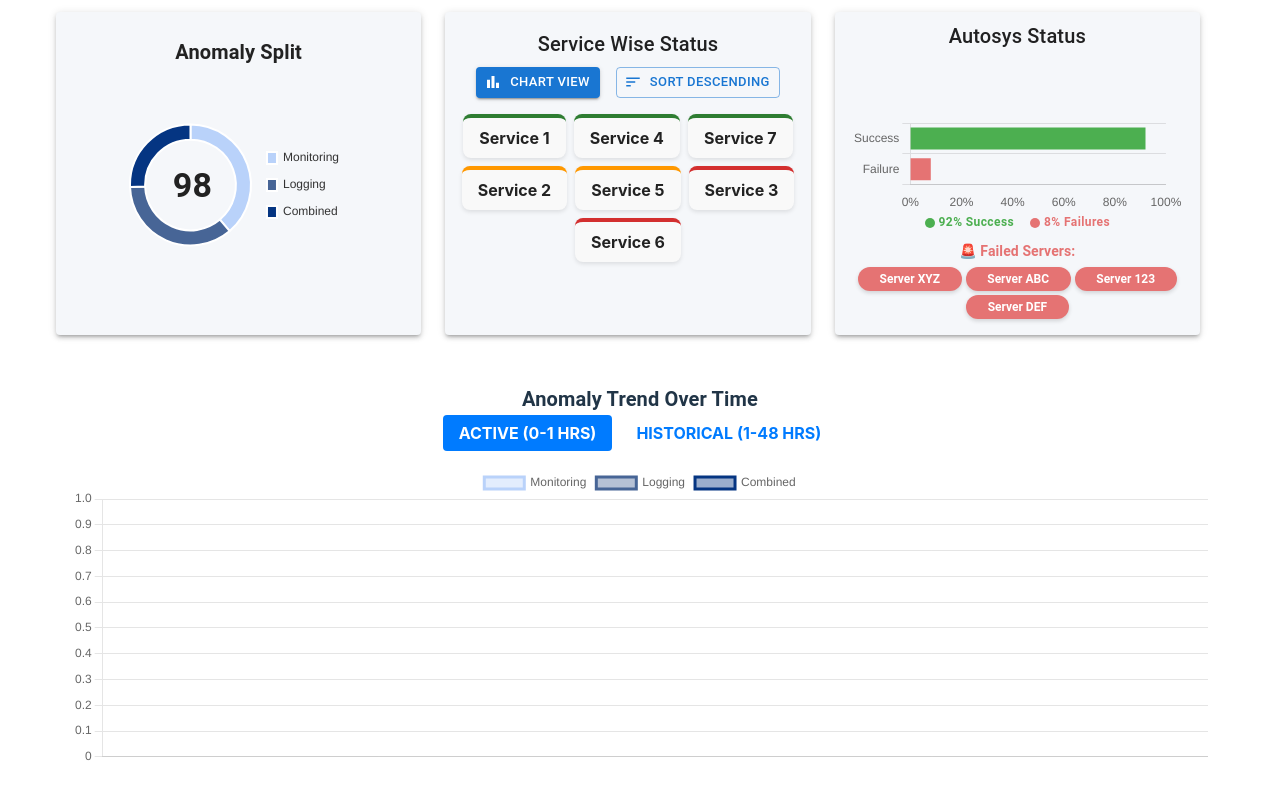
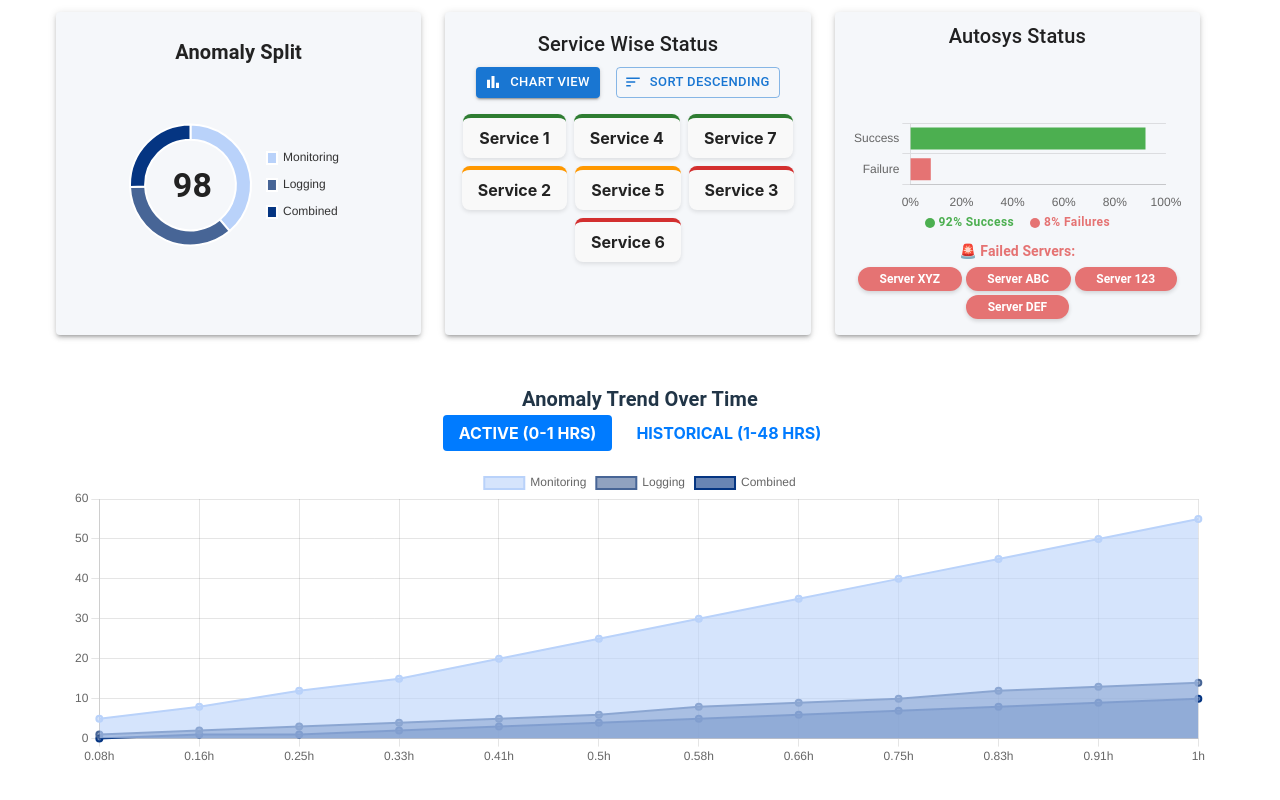
Before and after one commit to anupam268/New-UI, a React (Vite) app in the folder dashboard-new/: page / in a window 1280 px wide. Shown: the part 276-1076 px from the top of the page. Built offline with nearby package versions, Linux system fonts and the light colour scheme.

Commit message:
activeView data loading

```diff
--- a/dashboard-new/src/AnomalyTrendChart.jsx
+++ b/dashboard-new/src/AnomalyTrendChart.jsx
@@ -12,61 +12,49 @@ const themeColors = {
     combined: "#053582",
 };
 
-const getFilteredData = (view) => {
-  return data.anomalyDetails.filter((item) => {
-    if (view === "active") {
-      return item.time <= 1 && item.time % (5 / 60) === 0; // ✅ Every 5 minutes for active alerts
-    } else {
-      return item.time > 1 && item.time % 1 === 0; // ✅ Every 1 hour for historical
-    }
-  });
-};
-console.log({getFilteredData})
-
 const AnomalyTrendChart = () => {
     const [activeView, setActiveView] = useState("active"); // "active" or "historical"
     const [selectedPoint, setSelectedPoint] = useState(null);
     const [modalOpen, setModalOpen] = useState(false);
+    // ✅ Fixing the Active Data Filter (0-1 Hrs)
+    const activeData = data.anomalyDetails.filter((item) => item.time >= 0 && item.time <= 1);
 
+    // ✅ Fixing the Historical Data Filter (1-48 Hrs)
+    const historicalData = data.anomalyDetails.filter((item) => item.time > 1 && item.time <= 48);
 
-  // ✅ Filter Data Based on Selected View
-  const filteredData = getFilteredData(activeView);
+    // ✅ Ensure the correct data is passed to the chart
+    const filteredData = activeView === "active" ? activeData : historicalData;
 
     const chartData = {
-    labels: filteredData.map((item) => `${item.time}h`),
+        labels: filteredData.map((item) => `${item.time}h`), // ✅ Fix Labels
         datasets: [
             {
                 label: "Monitoring",
                 data: filteredData.map((item) => item.monitoring),
-        borderColor: themeColors.monitoring,
-        backgroundColor: `${themeColors.monitoring}66`,
+                backgroundColor: "rgba(185, 210, 250, 0.6)", // ✅ Light Blue
+                borderColor: "#b9d2fa",
+                borderWidth: 2,
                 fill: true,
-        tension: 0.3,
-        pointRadius: 5,
-        pointHoverRadius: 8,
             },
             {
                 label: "Logging",
                 data: filteredData.map((item) => item.logging),
-        borderColor: themeColors.logging,
-        backgroundColor: `${themeColors.logging}66`,
+                backgroundColor: "rgba(71, 101, 150, 0.6)", // ✅ Dark Blue
+                borderColor: "#476596",
+                borderWidth: 2,
                 fill: true,
-        tension: 0.3,
-        pointRadius: 5,
-        pointHoverRadius: 8,
             },
             {
                 label: "Combined",
                 data: filteredData.map((item) => item.combined),
-        borderColor: themeColors.combined,
-        backgroundColor: `${themeColors.combined}66`,
+                backgroundColor: "rgba(5, 53, 130, 0.6)", // ✅ Deep Blue
+                borderColor: "#053582",
+                borderWidth: 2,
                 fill: true,
-        tension: 0.3,
-        pointRadius: 5,
-        pointHoverRadius: 8,
             },
         ],
     };
+
 
     const options = {
         plugins: {
```
Lines whose indentation alone changed are shown as unchanged.
